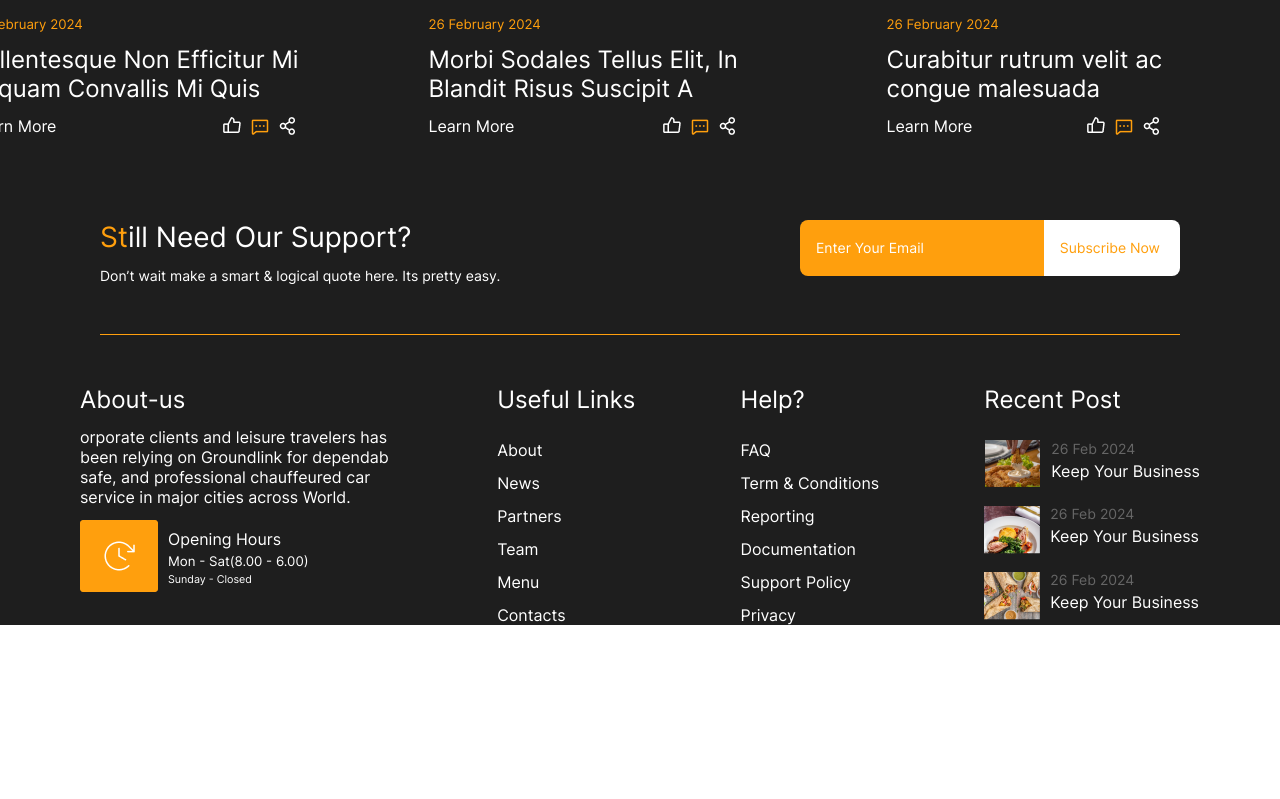
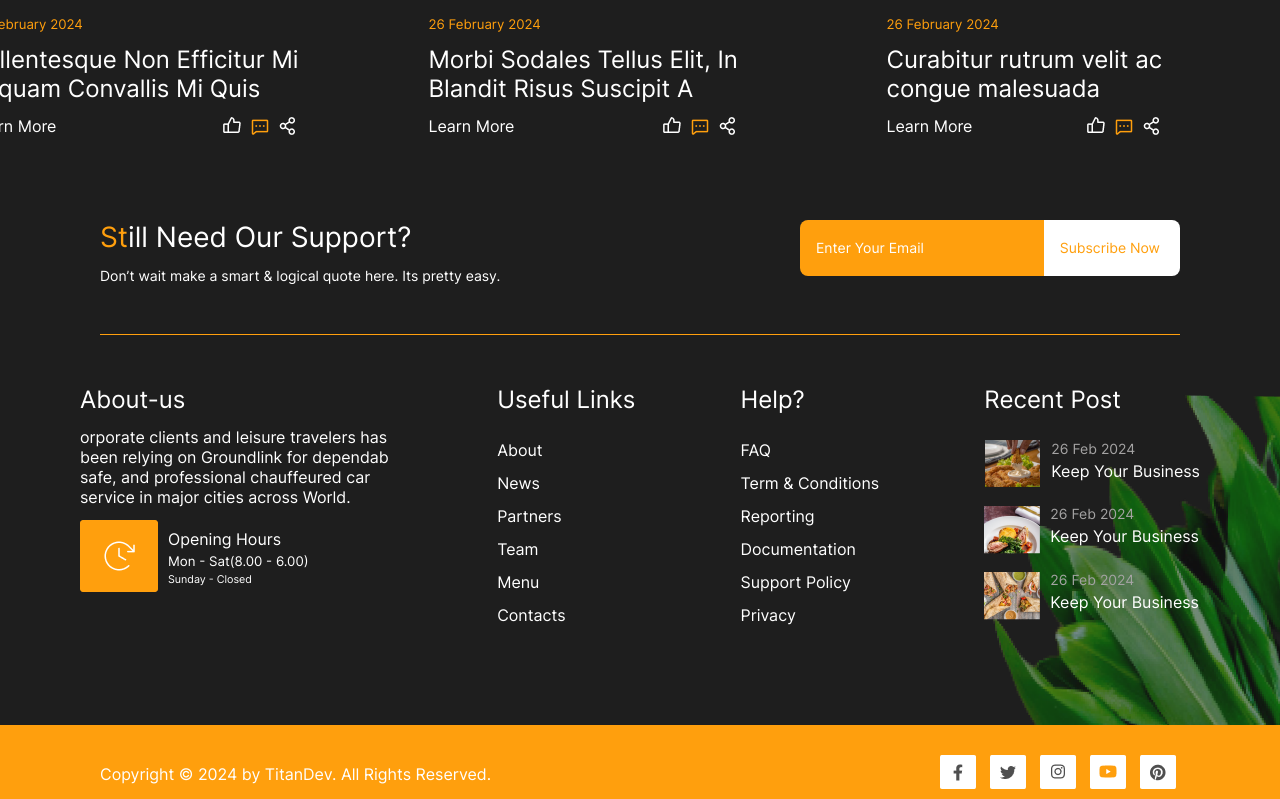
Before and after one commit to cyrilmuchemi/Restaurant-Website, a website built with webpack: page src/index.html in a window 1280 px wide. Shown: the part 6881-7680 px from the top of the page. Before the commit the page ends 7506 px from the top, so only its background shows below. Built offline with nearby package versions, Linux system fonts and the light colour scheme; files whose address does not match are found by name.

Commit message:
Complete the footer section

```diff
--- a/src/index.html
+++ b/src/index.html
@@ -462,7 +462,14 @@
                         </article>
                     </div>
                 </div>
-                <div class="footer-bottom"></div>
+                <div class="footer-bottom bg-orange text-white">
+                    <div>
+                        <p>Copyright © 2024 by TitanDev. All Rights Reserved.</p>
+                    </div>
+                    <div class="bottom-footer-icon">
+                        <div class="foot-social"></div>
+                    </div>
+                </div>
             </div>
     </main>
 </body>
--- a/src/index.js
+++ b/src/index.js
@@ -62,6 +62,7 @@ import watch from './images/Watch.png';
 import post1 from './images/post-1.png';
 import post2 from './images/post-2.png';
 import post3 from './images/post-3.png';
+import footSocials from './images/Sociali icon.png';
 
 class Background {
   static heroBackground() {
@@ -571,6 +572,14 @@ class Background {
     ImgBox.appendChild(postImg);
     return ImgBox;
   }
+
+  static footerSocials() {
+    const socialBox = document.querySelector('.foot-social');
+    const socialImg = new Image();
+    socialImg.src = footSocials;
+    socialBox.appendChild(socialImg);
+    return socialBox;
+  }
 }
 
 Background.heroBackground();
@@ -635,3 +644,4 @@ Background.watchImg();
 Background.post1();
 Background.post2();
 Background.post3();
+Background.footerSocials();
--- a/src/style.css
+++ b/src/style.css
@@ -731,6 +731,13 @@ ul {
     border-bottom-right-radius: 8px;
 }
 
+.footer{
+    background-image: url('./images/footer-background.png');
+    background-repeat: no-repeat;
+    background-position-y: bottom;
+    background-position-x: right;
+}
+
 .footer-hr{
     height: 1px;
     margin-top: 50px;
@@ -761,7 +768,7 @@ ul {
 }
 
 .footer-text{
-    color: #666666;
+    color: #a4a3a3;
 }
 
 .footer-sm{
@@ -771,3 +778,16 @@ ul {
 .footer-lg{
     font-size: 16px;
 }
+
+.footer-bottom{
+    height: 50px;
+    margin-top: 100px;
+}
+
+.footer-bottom{
+    display: flex;
+    justify-content: space-between;
+    padding-inline: 100px;
+    padding-top: 1.5rem;
+    align-items: center;
+}
```
Also changed, not shown: src/images/Sociali icon.png (added), src/images/footer-background.png (added).
